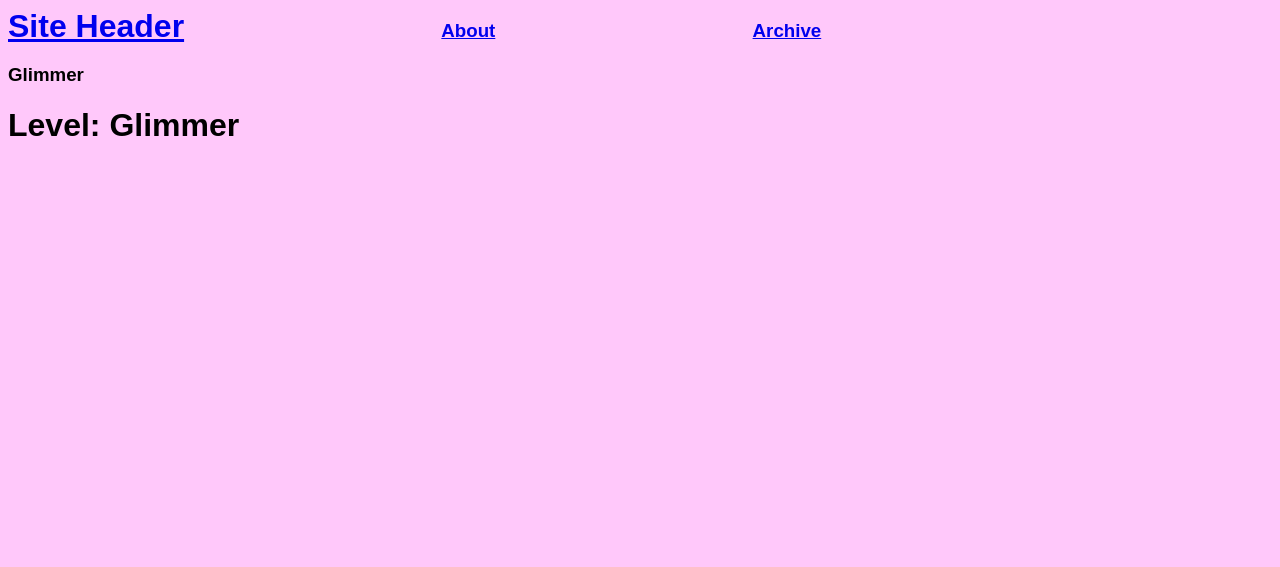
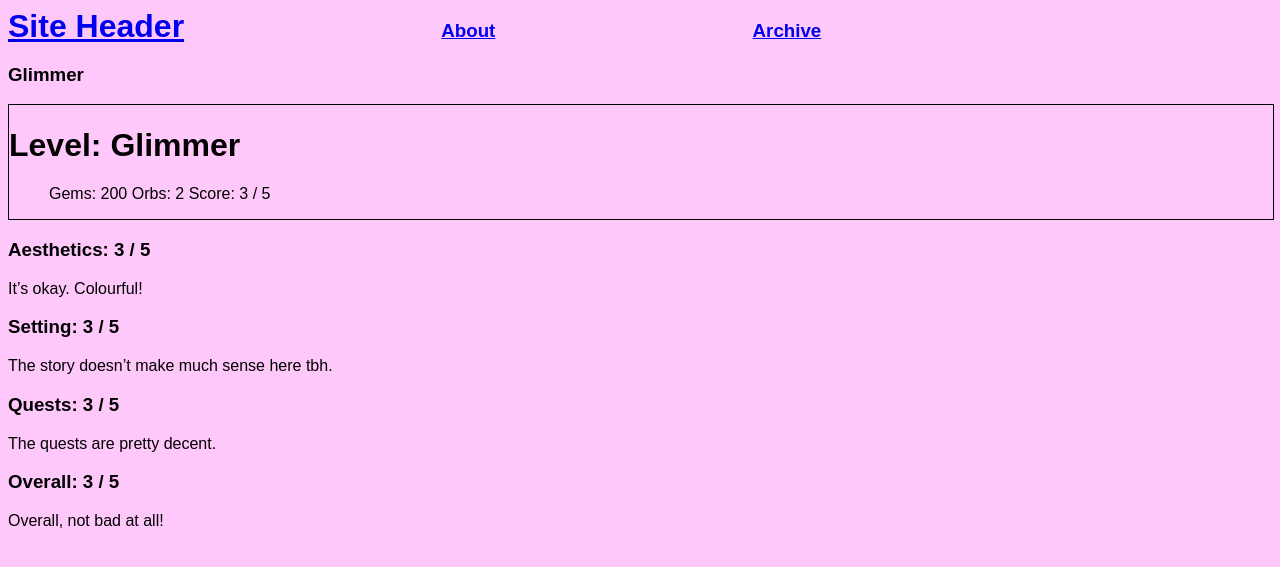
Before and after one commit to rycoll/RankingBlog, a Jekyll site: the page built from _levels/Glimmer.md, in a window 1280 px wide. Shown: the top 567 px of the page. Built offline with Jekyll 4.4.1, drawn with Linux system fonts in a browser that asks for light colours.

Commit message:
Set up basic structure for levels

```diff
--- a/_config.yml
+++ b/_config.yml
@@ -1,3 +1,5 @@
+excerpt_separator: "<!--excerpt-->"
+
 collections:
   levels:
     output: true
--- a/_data/scores.json
+++ b/_data/scores.json
@@ -3,8 +3,9 @@
         "gems": 200,
         "orbs": 2,
         "scores": {
+            "overall": 3,
             "aesthetic": 3,
-            "story": 3,
+            "setting": 3,
             "quests": 3
         }
     }
--- a/_layouts/level.html
+++ b/_layouts/level.html
@@ -1,4 +1,25 @@
 ---
 layout: default
 ---
-<h1>Level: {{page.title}}</h1>
+<div class='level-banner-container' style='background-image: url({{page.img_path}})'>
+    <h1>Level: {{page.title}}</h1>
+    <ul>
+        <li class='level-banner-stats'>Gems: {{site.data.scores[page.title].gems}}</li>
+        <li class='level-banner-stats'>Orbs: {{site.data.scores[page.title].orbs}}</li>
+        <li class='level-banner-stats'>Score: {{site.data.scores[page.title].scores.overall}} / 5</li>
+    </ul>
+</div>
+
+{% assign contentArray = page.content | markdownify | split: site.excerpt_separator %}
+
+<h3>Aesthetics: {{site.data.scores[page.title].scores.aesthetic}} / 5</h3>
+{{ contentArray[0] }}
+
+<h3>Setting: {{site.data.scores[page.title].scores.setting}} / 5</h3>
+{{ contentArray[1] }}
+
+<h3>Quests: {{site.data.scores[page.title].scores.quests}} / 5</h3>
+{{ contentArray[2] }}
+
+<h3>Overall: {{site.data.scores[page.title].scores.overall}} / 5</h3>
+{{ contentArray[3] }}
--- a/_levels/Glimmer.md
+++ b/_levels/Glimmer.md
@@ -3,4 +3,10 @@ title: Glimmer
 hub: Summer Forest
 chron_order: 1
 ---
-eponymous!
+It's okay. Colourful!
+<!--excerpt-->
+The story doesn't make much sense here tbh.
+<!--excerpt-->
+The quests are pretty decent.
+<!--excerpt-->
+Overall, not bad at all!
--- a/css/styles.css
+++ b/css/styles.css
@@ -15,6 +15,15 @@ body {
     justify-content: center;
 }
 
+.level-banner-container {
+    border: 1px solid black;
+    width: 100%;
+}
+
+.level-banner-stats {
+    display: inline;
+}
+
 .site_title {
     display: inline;
     margin-right: 20%;
```
